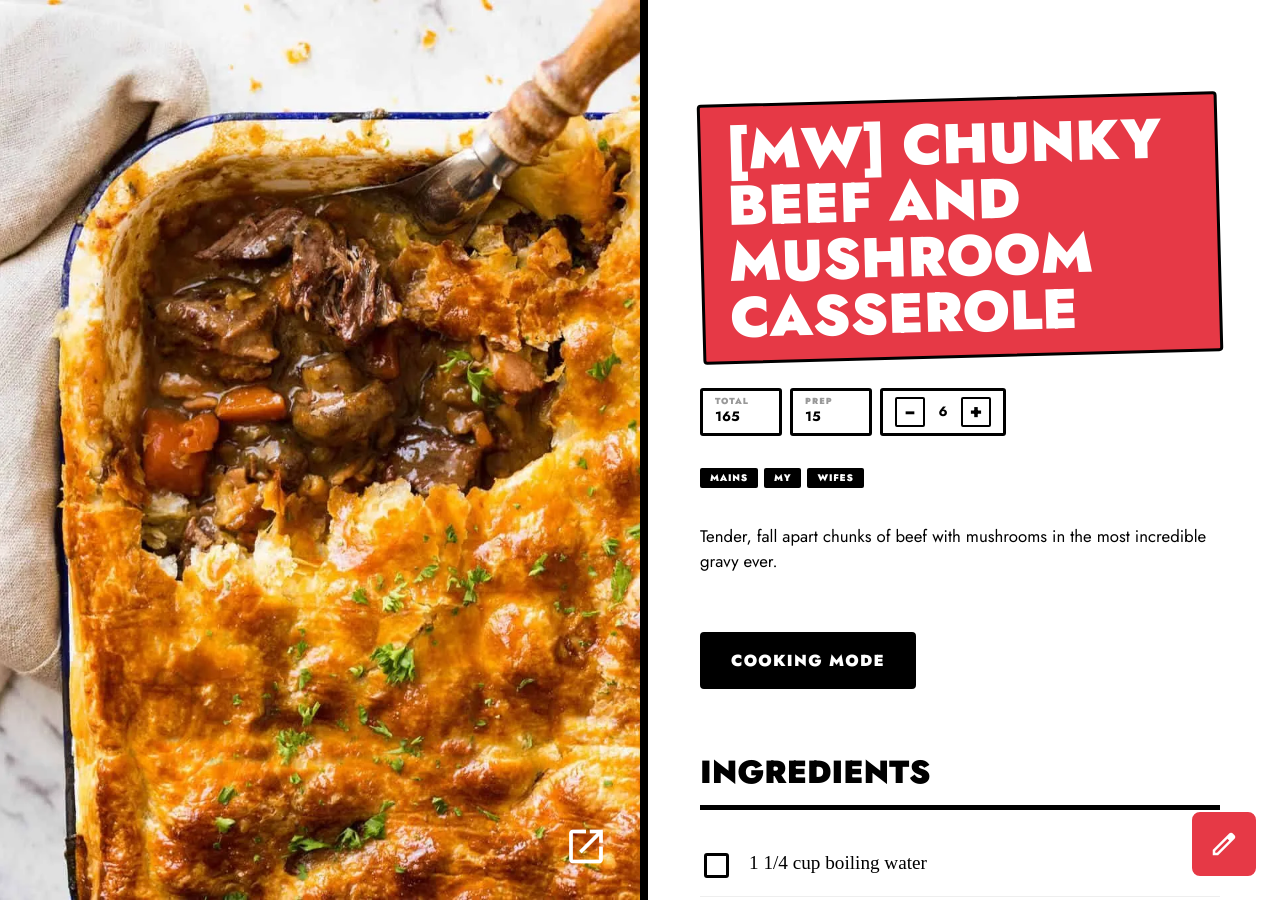
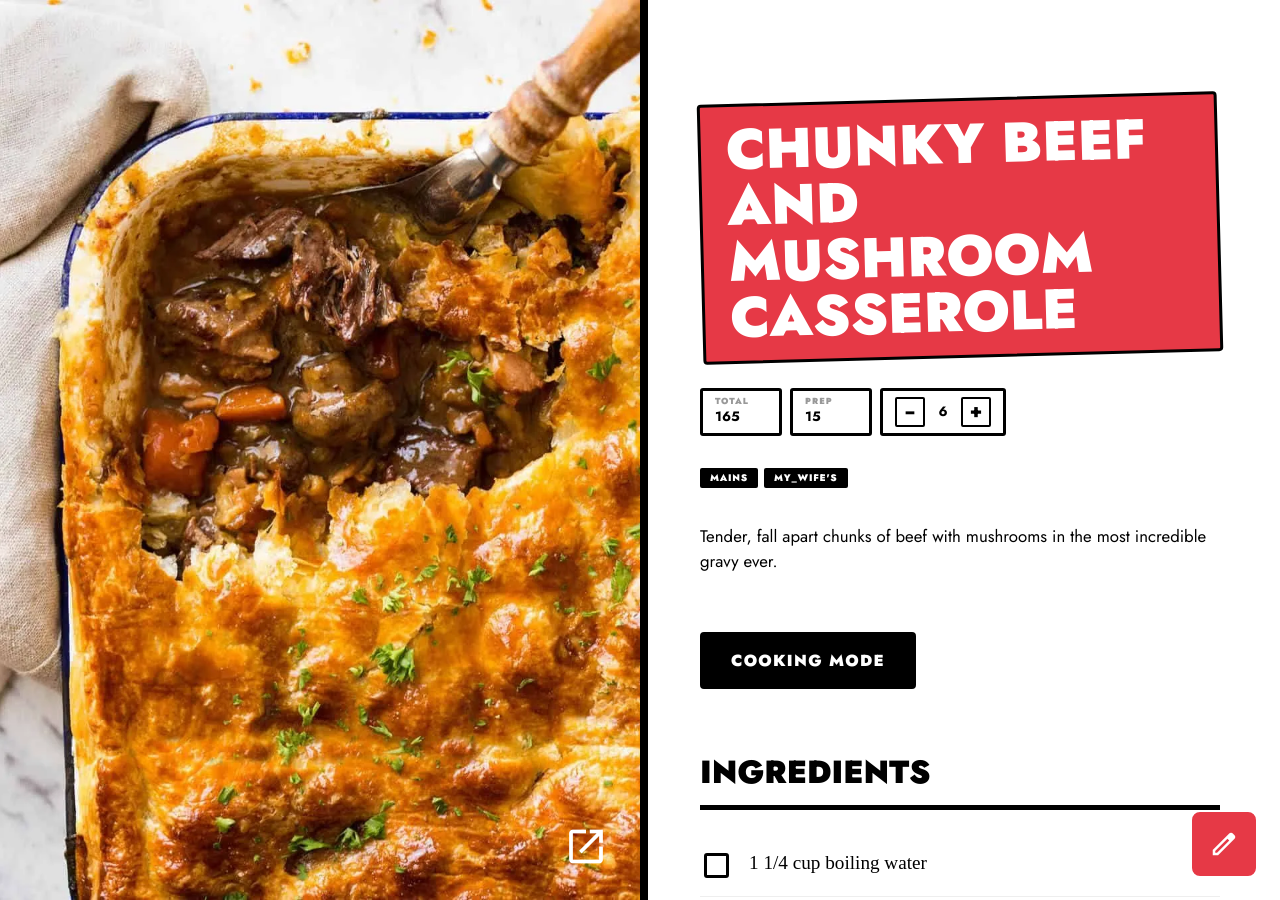
Before and after one commit to amp800/chowdown, a Jekyll site: the page built from _recipes/mw-chunky-beef-and-mushroom-casserole.md, in a window 1280 px wide and 900 px high. Built offline with Jekyll 4.4.1, drawn with Linux system fonts in a browser that asks for light colours.

Commit message:
Edit recipe _recipes/mw-chunky-beef-and-mushroom-casserole.md

```diff
--- a/_recipes/mw-chunky-beef-and-mushroom-casserole.md
+++ b/_recipes/mw-chunky-beef-and-mushroom-casserole.md
@@ -1,14 +1,13 @@
 ---
 date_added: '2026-02-11'
 layout: recipe
-title: '[MW] Chunky Beef and Mushroom Casserole'
+title: Chunky Beef and Mushroom Casserole
 image: mw-chunky-beef-and-mushroom-casserole.webp
 original_url: https://www.recipetineats.com/epic-chunky-beef-and-mushroom-pie/#recipe
 # ---
 tags:
 - mains
-- my
-- wifes
+- my_wife's
 description: Tender, fall apart chunks of beef with mushrooms in the most incredible gravy ever.
 yield: 6 servings
 prep_time: '15'
```
